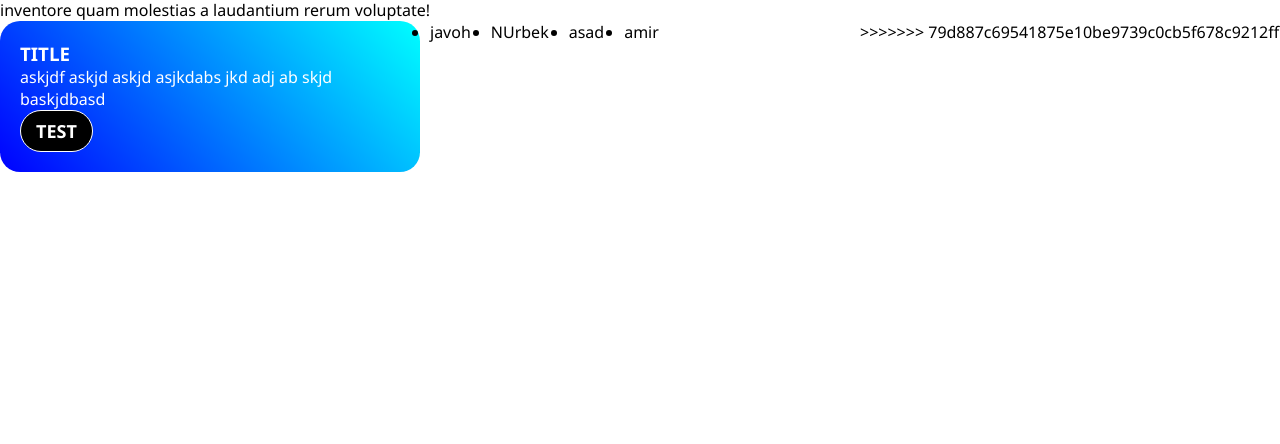
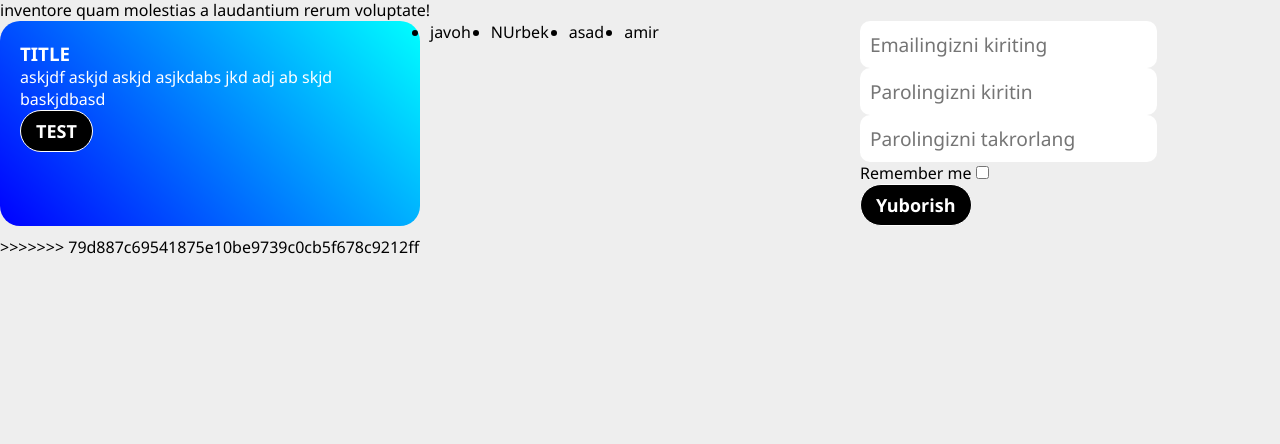
Before and after one commit to cyberareauzb/14guruh, a plain HTML site: page index.html in a window 1280 px wide. Shown: the part 356-800 px from the top of the page. Drawn offline with Linux system fonts and the light colour scheme.

Commit message:
login app

```diff
--- a/index.html
+++ b/index.html
@@ -60,6 +60,15 @@
         </ul>
 
     </div>
+    <div class="login">
+        <input type="text" placeholder="Emailingizni kiriting"><br>
+        <input type="password" placeholder="Parolingizni kiritin"><br>
+        <input type="password" placeholder="Parolingizni takrorlang"><br>
+        <label for="remem">Remember me</label>
+        <input type="checkbox"><br>
+        <button type="submit">Yuborish</button>
+
+    </div>
 >>>>>>> 79d887c69541875e10be9739c0cb5f678c9212ff
 </body>
 
--- a/style.css
+++ b/style.css
@@ -3,6 +3,9 @@
     margin: 0;
     box-sizing: border-box;
     font-family: 'Segoe UI', Tahoma, Geneva, Verdana, sans-serif;
+}
+body{
+    background-color: #eee;
 }
 .grid{
     display: grid;
@@ -56,3 +59,14 @@ a{
     text-transform: capitalize;
     color: #fff;
 }
+.login{
+    /* margin-top: 170px; */
+    float: left;
+    display: block;
+}
+.login input{
+    font-size: larger;
+    border: none;
+    border-radius: 10px;
+    padding: 10px;
+}
```
